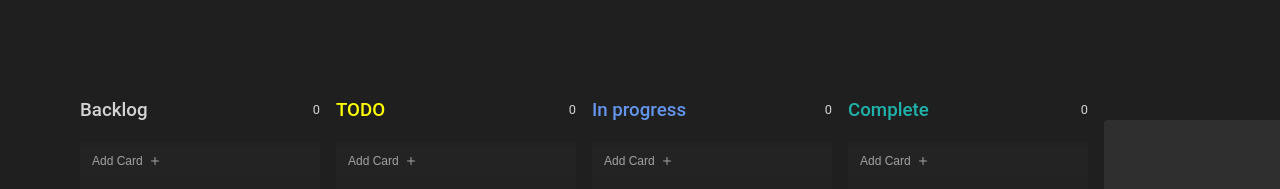
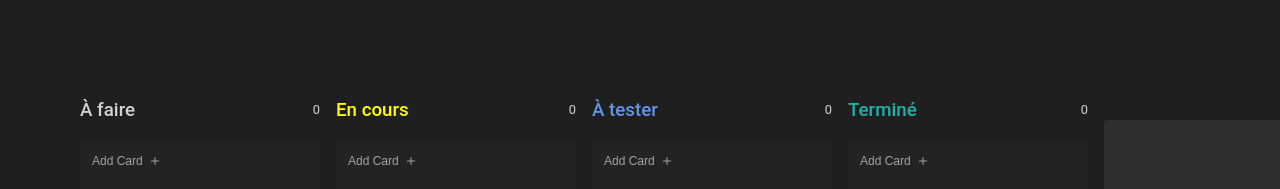
Before and after one commit to Lifad457/sortable-drag-and-drop, a React (Vite) app: page / in a window 1280 px wide. Shown: the top 189 px of the page. Built offline with nearby package versions, Linux system fonts and the light colour scheme.

Commit message:
Refactor Board component and update column titles in Board.jsx

```diff
--- a/src/components/Board/Board.jsx
+++ b/src/components/Board/Board.jsx
@@ -1,51 +1,55 @@
 import { useEffect, useState } from 'react';
 import { BoardContainer } from './board.css';
 import Column from '../Column/Column';
-import { DEFAULT_CARDS } from '../../utils/config';
 import BurnBarrel from '../BurnBarrel/BurnBarrel';
 
 export default function Board() {
 	const [cards, setCards] = useState([]);
-	const [hasCheckedLocalStorage, setHasCheckedLocalStorage] = useState(false);
+	const [hasCheckedStorage, setHasCheckedStorage] = useState(false);
 
 	useEffect(() => {
-		hasCheckedLocalStorage &&
+		hasCheckedStorage &&
 			localStorage.setItem('cards', JSON.stringify(cards));
-	}, [cards]);
+	}, [cards, hasCheckedStorage]);
 
 	useEffect(() => {
-		const cardData = localStorage.getItem('cards');
+		const handleStorage = () => {
+			const cardData = localStorage.getItem('cards');
+			setCards(cardData ? JSON.parse(cardData) : []);
+			setHasCheckedStorage(true);
+		};
+		handleStorage();
 
-		setCards(cardData ? JSON.parse(cardData) : []);
-		setHasCheckedLocalStorage(true);
+		window.addEventListener('storage', handleStorage);
+		return () => window.removeEventListener('storage', handleStorage);
 	}, []);
 
 	return (
 		<BoardContainer>
 			<Column
-				title='Backlog'
-				column='backlog'
+				title='À faire'
+				column='a-faire'
 				headingColor='lightgray'
 				cards={cards}
 				setCards={setCards}
 			/>
 			<Column
-				title='TODO'
-				column='todo'
+				title='En cours'
+				column='en-cours'
 				headingColor='yellow'
 				cards={cards}
 				setCards={setCards}
 			/>
 			<Column
-				title='In progress'
-				column='doing'
+				title='À tester'
+				column='a-tester'
 				headingColor='cornflowerblue'
 				cards={cards}
 				setCards={setCards}
 			/>
 			<Column
-				title='Complete'
-				column='done'
+				title='Terminé'
+				column='termine'
 				headingColor='lightseagreen'
 				cards={cards}
 				setCards={setCards}
--- a/src/utils/config.js
+++ /dev/null
@@ -1,56 +0,0 @@
-export const DEFAULT_CARDS = [
-    //BACKLOG
-    {
-        id: "1",
-        title: "Look into render bug in dashboard",
-        column: "backlog",
-    },
-    {
-        id: "2",
-        title: "SOX compliance checklist",
-        column: "backlog",
-    },
-    {
-        id: "3",
-        title: "[Urgent] Fix the broken link in the footer",
-        column: "backlog",
-    },
-    {
-        id: "4",
-        title: "Update the company logo",
-        column: "backlog",
-    },
-    //TODO
-    {
-        id: "5",
-        title: "Reseach new project management tools",
-        column: "todo",
-    },
-    {
-        id: "6",
-        title: "Postmortem meeting for the last project",
-        column: "todo",
-    },
-    {
-        id: "7",
-        title: "Sync up with the design team",
-        column: "todo",
-    },
-    //DOING
-    {
-        id: "8",
-        title: "Refactor the codebase",
-        column: "doing",
-    },
-    {
-        id: "9",
-        title: "Add new feature to the dashboard",
-        column: "doing",
-    },
-    //DONE
-    {
-        id: "10",
-        title: "Set up the new project board",
-        column: "done",
-    },
-]
```
